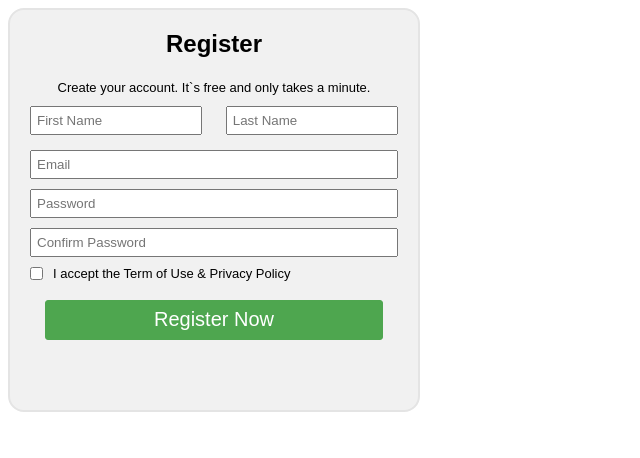
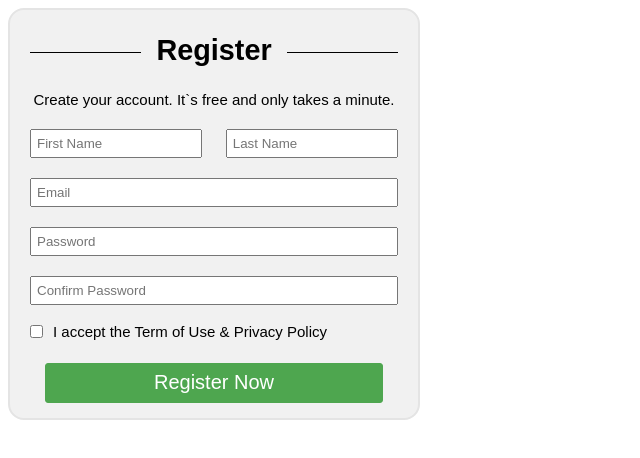
Before and after one commit to MrDorrian/task_less_form, a plain HTML site: page index.html in a window 1280 px wide. Shown: the whole page, without its empty margins (0-640 px from the left). Drawn offline with Linux system fonts and the light colour scheme.

Commit message:
Add overlive for H1

```diff
--- a/css/style.css
+++ b/css/style.css
@@ -10,24 +10,59 @@ body {
   border: 2px solid rgb(228, 228, 228);
   border-radius: 1em;
   max-width: 23em;
-  height: 25em;
   text-align: center;
   background-color: rgb(241, 241, 241);
   padding: 0 20px;
 }
+
 .form span {
-  font-size: 13px;
+  font-size: 15px;
 }
-.form input{
-  margin: 5px 0;
+
+.form input {
+  margin: 10px 0;
   padding: 5px 5px;
 }
 
-.names-form {
+.over-line {
+  position: relative;
+  z-index: 1;
+  overflow: hidden;
+  font-size: 1.8em;
+}
+
+.over-line:before,
+.over-line:after {
+  content: "";
+  display: inline-block;
+  width: 100%;
+  height: 1px;
+  background: #000;
+  z-index: -1;
+  position: relative;
+  vertical-align: middle;
+}
+
+.over-line:before {
+  right: 15px;
+  margin: 0 0 0 -100%;
+ }
+
+ .over-line:after {
+  left: 15px;
+  margin: 0 -100% 0 0;
+ }
+
+.names-form,
+.checkbox,
+.flex {
   display: flex;
   flex-direction: row;
+}
+
+.names-form {
   justify-content: space-between;
-  padding: 5px 0;
+  padding-top: 10px;
 }
 
 .names-form input {
@@ -35,26 +70,23 @@ body {
 }
 
 .flex {
-  display: flex;
   flex-direction: column;
   align-items: stretch;
 }
 
-.checkbox{
-  display: flex;
-  flex-direction: row;
+.checkbox {
   justify-content: flex-start;
   align-items: center;
 }
 
-.checkbox input{
+.checkbox input {
   margin-right: 10px;
 }
 
 .btn {
   background-color: var(--backgrcolor);
   border: 1px solid var(--backgrcolor);
-  color: #fff;
+  color: #ffffff;
   border-radius: 3px;
   height: 2em;
   margin: 15px;
--- a/index.html
+++ b/index.html
@@ -9,7 +9,7 @@
   <body>
     <section>
       <div class="form">
-        <h1>Register</h1>
+        <h1 class="over-line">Register</h1>
         <span>Create your account. It`s free and only takes a minute.</span>
         <form method="GET" class="flex">
           <div class="names-form">
```
